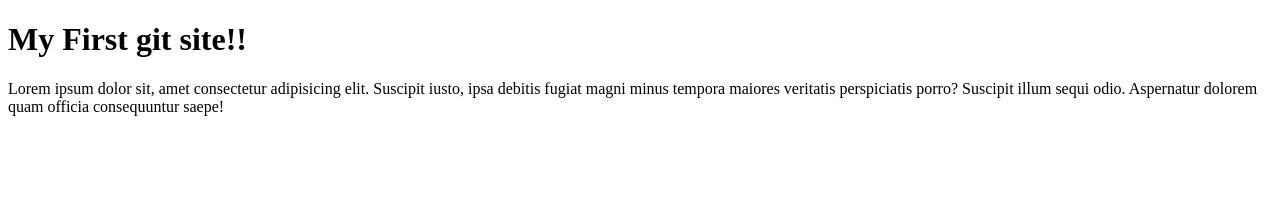
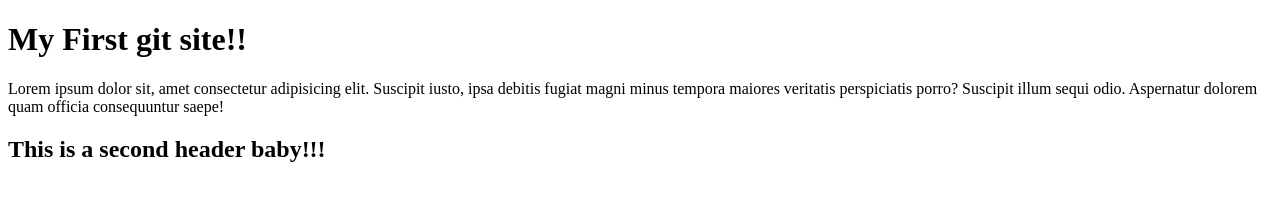
Before and after one commit to CoreyDeCaire/hangry-tummy, a plain HTML site: page index.html in a window 1280 px wide. Drawn offline with Linux system fonts and the light colour scheme.

Commit message:
added a section and H2

```diff
--- a/index.html
+++ b/index.html
@@ -9,5 +9,8 @@
 <body>
     <h1>My First git site!!</h1>
     <p>Lorem ipsum dolor sit, amet consectetur adipisicing elit. Suscipit iusto, ipsa debitis fugiat magni minus tempora maiores veritatis perspiciatis porro? Suscipit illum sequi odio. Aspernatur dolorem quam officia consequuntur saepe!</p>
+    <section>
+        <h2>This is a second header baby!!!</h2>
+    </section>
 </body>
 </html>
```
